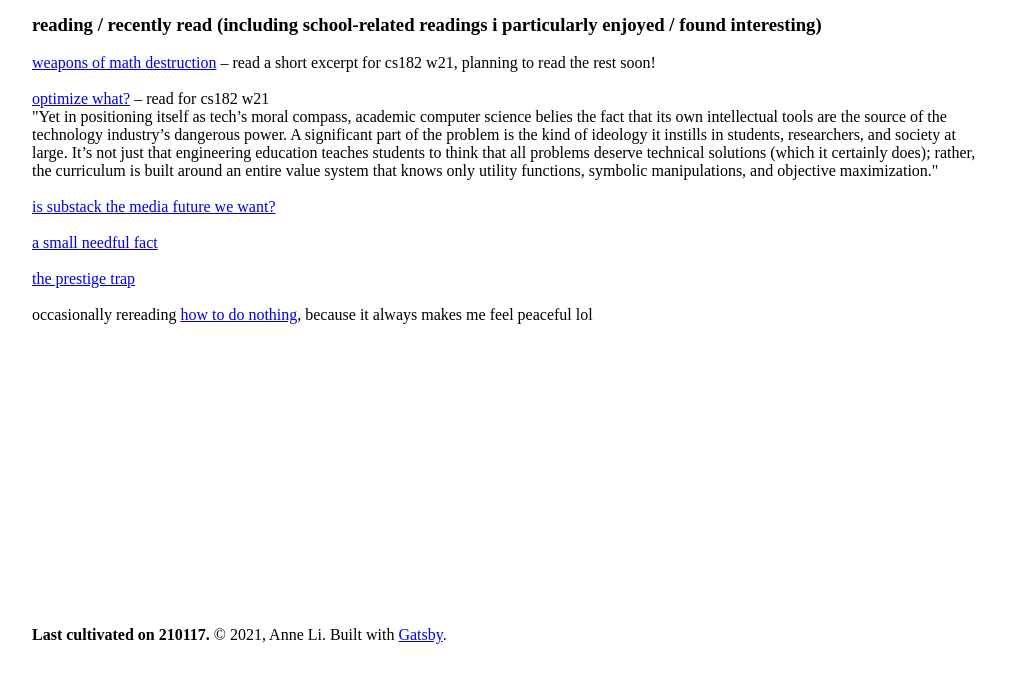
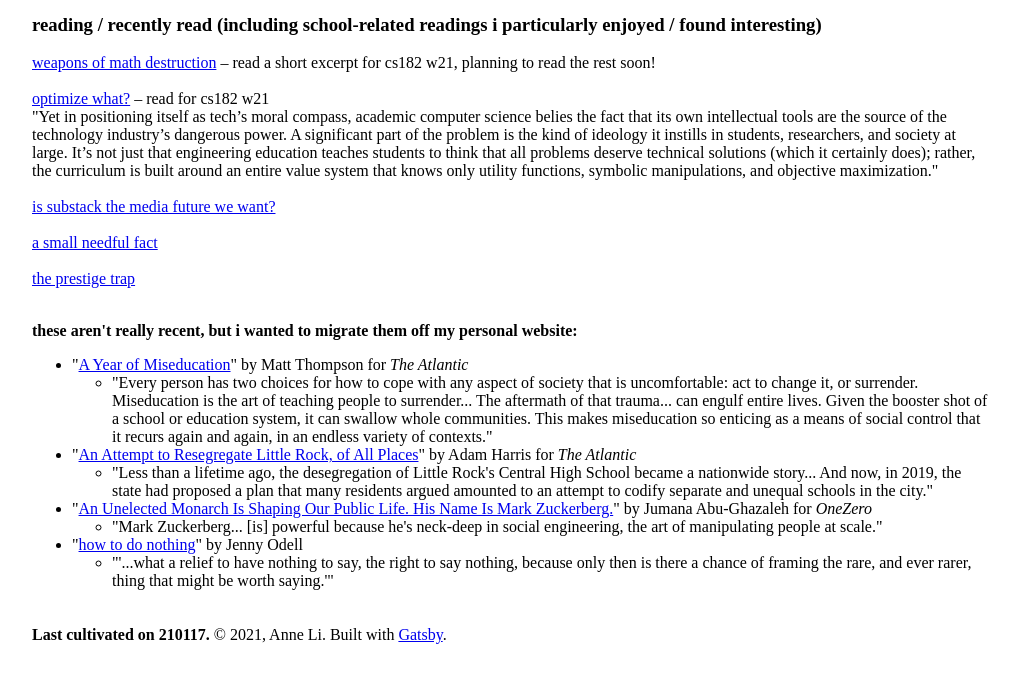
Before and after one commit to fibanneacci/digital-garden, a Gatsby site: page /reading in a window 1280 px wide. Shown: the part 114-796 px from the top of the page, without its empty margins (128-1146 px from the left). Built offline with nearby package versions, Linux system fonts and the light colour scheme; Gatsby itself is replaced by a stand-in of ours.

Commit message:
migrate reading stuff from personal website

```diff
--- a/src/pages/reading.js
+++ b/src/pages/reading.js
@@ -12,10 +12,79 @@ const ReadingPage = () => {
 				<a href="https://communemag.com/optimize-what/" target="_blank" rel="noreferrer">optimize what?</a> &#8211; read for cs182 w21<br />
                 "Yet in positioning itself as tech’s moral compass, academic computer science belies the fact that its own intellectual tools are the source of the technology industry’s dangerous power. A significant part of the problem is the kind of ideology it instills in students, researchers, and society at large. It’s not just that engineering education teaches students to think that all problems deserve technical solutions (which it certainly does); rather, the curriculum is built around an entire value system that knows only utility functions, symbolic manipulations, and objective maximization."<br /><br />
 				<a href="https://www.newyorker.com/magazine/2021/01/04/is-substack-the-media-future-we-want" target="_blank" rel="noreferrer">is substack the media future we want?</a><br /><br />
-                <a href="https://poets.org/poem/small-needful-fact" target="_blank" rel="noreferrer">a small needful fact</a><br /><br />
+				<a href="https://poets.org/poem/small-needful-fact" target="_blank" rel="noreferrer">a small needful fact</a><br /><br />
 				<a href="https://wesdesilvestro.com/the-prestige-trap" target="_blank" rel="noreferrer">the prestige trap</a><br /><br />
-                occasionally rereading <a href="https://www.google.com/url?sa=t&rct=j&q=&esrc=s&source=web&cd=&cad=rja&uact=8&ved=2ahUKEwilstjMh5juAhUQbq0KHRQ1DAcQFjARegQICRAC&url=https%3A%2F%2Fmedium.com%2F%40the_jennitaur%2Fhow-to-do-nothing-57e100f59bbb&usg=AOvVaw0Cau032BHvb6_sscwjMFrk" target="_blank" rel="noreferrer">how to do nothing</a>, because it always makes me feel peaceful lol
 			</p>
+			<p><b>these aren't really recent, but i wanted to migrate them off my personal website:</b></p>
+			<ul>
+				<li>
+					"<a
+						href="https://www.theatlantic.com/entertainment/archive/2018/12/lauryn-hill-tara-westover-cameron-post-the-year-in-miseducation/579160/"
+						target="_blank"
+						rel="noreferrer"
+					>
+						A Year of Miseducation
+							</a>" by Matt Thompson for <i>The Atlantic</i>
+					<ul>
+						<li>
+							"Every person has two choices for how to cope with any aspect of society that is
+							uncomfortable: act to change it, or surrender. Miseducation is the art of teaching
+							people to surrender... The aftermath of that trauma... can engulf entire lives.
+							Given the booster shot of a school or education system, it can swallow whole
+							communities. This makes miseducation so enticing as a means of social control that
+							it recurs again and again, in an endless variety of contexts."
+								</li>
+					</ul>
+				</li>
+				<li>
+					"<a
+						href="https://www.theatlantic.com/education/archive/2019/10/little-rock-still-fighting-school-integration/600436/"
+						target="_blank"
+						rel="noreferrer"
+					>
+						An Attempt to Resegregate Little Rock, of All Places
+							</a>" by Adam Harris for <i>The Atlantic</i>
+					<ul>
+						<li>
+							"Less than a lifetime ago, the desegregation of Little Rock's Central High School
+							became a nationwide story... And now, in 2019, the state had proposed a plan that
+							many residents argued amounted to an attempt to codify separate and unequal schools
+							in the city."
+								</li>
+					</ul>
+				</li>
+				<li>
+					"<a
+						href="https://onezero.medium.com/an-unelected-monarch-is-shaping-our-public-life-his-name-is-mark-zuckerberg-d7c571bd42d2"
+						target="_blank"
+						rel="noreferrer"
+					>
+						An Unelected Monarch Is Shaping Our Public Life. His Name Is Mark Zuckerberg.
+							</a>" by Jumana Abu-Ghazaleh for <i>OneZero</i>
+					<ul>
+						<li>
+							"Mark Zuckerberg... [is] powerful because he's neck-deep in social engineering, the
+							art of manipulating people at scale."
+								</li>
+					</ul>
+				</li>
+				<li>
+					"<a
+						href="https://medium.com/@the_jennitaur/how-to-do-nothing-57e100f59bbb"
+						target="_blank"
+						rel="noreferrer"
+					>
+						how to do nothing
+							</a>" by Jenny Odell
+							<ul>
+						<li>
+							"'...what a relief to have nothing to say, the right to say nothing, because only
+							then is there a chance of framing the rare, and ever rarer, thing that might be
+							worth saying.'"
+								</li>
+					</ul>
+				</li>
+			</ul>
 		</Layout>
 	);
 };
```
